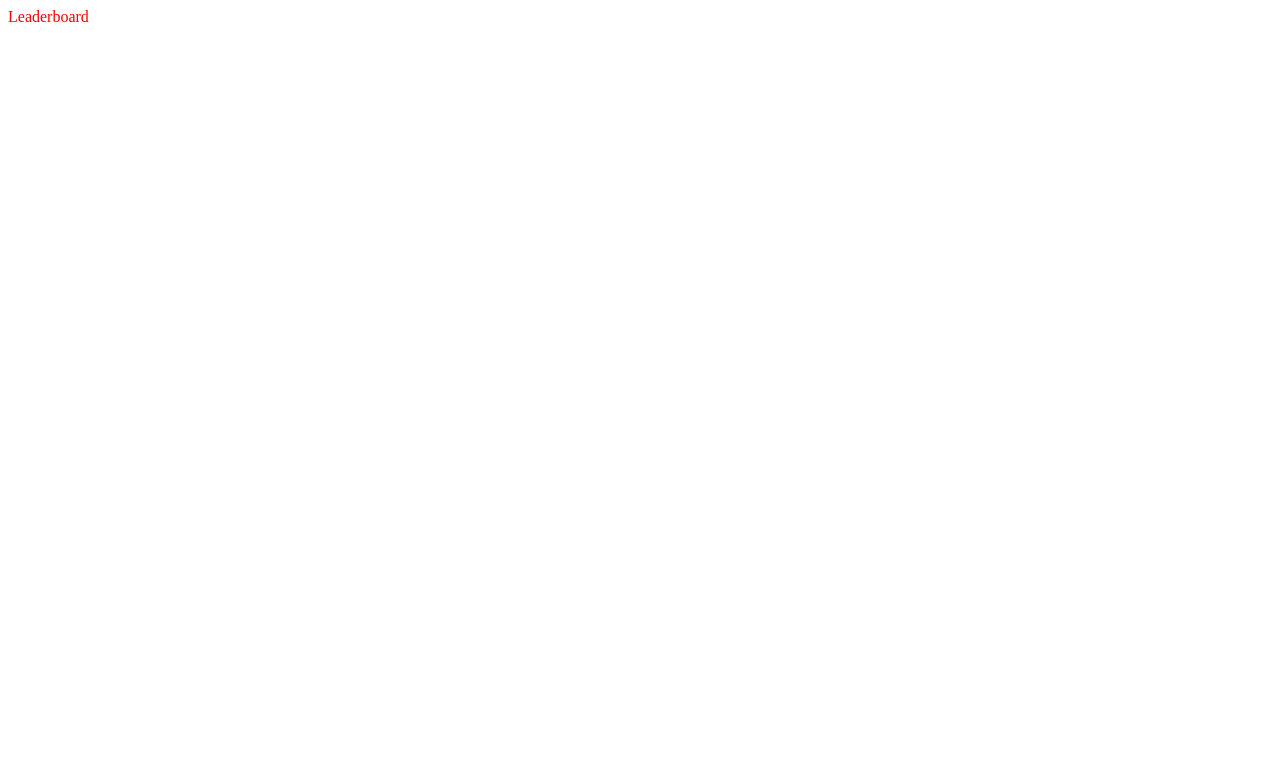
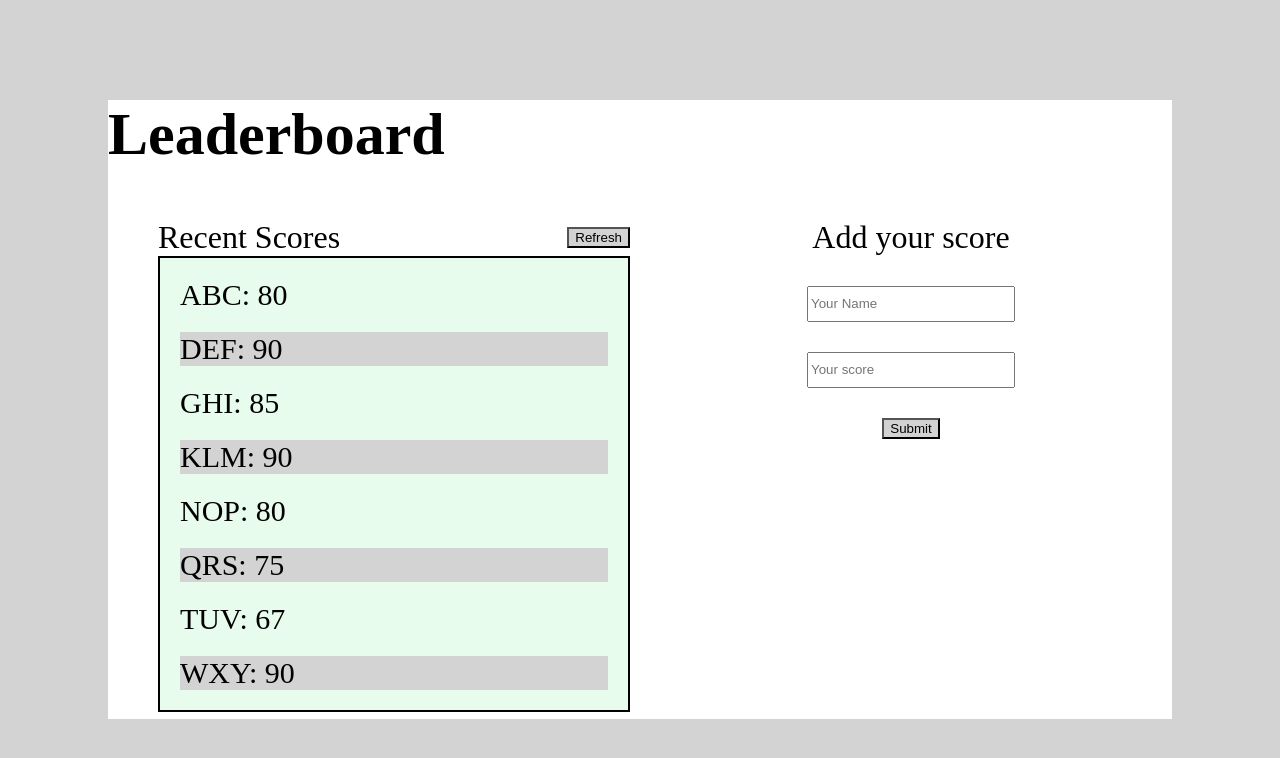
Before and after one commit to PRATAP-KUMAR/leaderboard, a website built with webpack: page dist/index.html in a window 1280 px wide. Built offline with nearby package versions, Linux system fonts and the light colour scheme.

Commit message:
CREATE BASIC PAGE STRUCTURE

```diff
--- a/src/index.js
+++ b/src/index.js
@@ -1,12 +1,93 @@
 import './style.css';
+import data from './modules/data.js';
 
-function component() {
-  const element = document.createElement('div');
+const component = () => {
+  const box = document.createElement('div');
+  box.className = 'box';
 
-  element.innerText = 'Leaderboard';
-  element.className = 'hello';
+  const h2 = document.createElement('h2');
+  h2.innerText = 'Leaderboard';
 
-  return element;
-}
+  box.appendChild(h2);
+
+  const columnbox = document.createElement('div');
+  columnbox.className = 'columnbox';
+
+  box.appendChild(columnbox);
+
+  const column1 = document.createElement('div');
+  column1.className = 'column1';
+
+  columnbox.appendChild(column1);
+
+  const column2 = document.createElement('div');
+  column2.className = 'column2';
+
+  columnbox.appendChild(column2);
+
+  const row = document.createElement('div');
+  row.className = 'row';
+
+  column1.appendChild(row);
+
+  const container = document.createElement('div');
+  container.className = 'container';
+
+  column1.appendChild(container);
+
+  const recentscore = document.createElement('div');
+  recentscore.className = 'recentscore';
+  recentscore.innerText = 'Recent Scores';
+
+  row.appendChild(recentscore);
+
+  const refreshbutton = document.createElement('button');
+  refreshbutton.innerText = 'Refresh';
+  row.appendChild(refreshbutton);
+
+  const addscore = document.createElement('div');
+  addscore.className = 'addscore';
+  addscore.innerText = 'Add your score';
+
+  column2.appendChild(addscore);
+
+  const form1 = document.createElement('form');
+  form1.className = 'form1';
+  form1.setAttribute('method', 'post');
+
+  const FN = document.createElement('input');
+  FN.setAttribute('type', 'text');
+  FN.setAttribute('name', 'Name');
+  FN.setAttribute('placeholder', 'Your Name');
+
+  form1.appendChild(FN);
+
+  const form2 = document.createElement('form');
+  form2.className = 'form2';
+  form2.setAttribute('method', 'post');
+
+  const FS = document.createElement('input');
+  FS.setAttribute('type', 'text');
+  FS.setAttribute('name', 'score');
+  FS.setAttribute('placeholder', 'Your score');
+
+  form2.appendChild(FS);
+
+  const submit = document.createElement('button');
+  submit.innerText = 'Submit';
+
+  column2.appendChild(form1);
+  column2.appendChild(form2);
+  column2.appendChild(submit);
+
+  data.forEach((item) => {
+    const namescore = document.createElement('div');
+    namescore.className = 'namescore';
+    namescore.innerText = `${item.name}: ${item.score}`;
+    container.appendChild(namescore);
+  });
+
+  return box;
+};
 
 document.body.appendChild(component());
--- /dev/null
+++ b/src/modules/data.js
@@ -0,0 +1,36 @@
+const content = [
+  {
+    name: 'ABC',
+    score: 80,
+  },
+  {
+    name: 'DEF',
+    score: 90,
+  },
+  {
+    name: 'GHI',
+    score: 85,
+  },
+  {
+    name: 'KLM',
+    score: 90,
+  },
+  {
+    name: 'NOP',
+    score: 80,
+  },
+  {
+    name: 'QRS',
+    score: 75,
+  },
+  {
+    name: 'TUV',
+    score: 67,
+  },
+  {
+    name: 'WXY',
+    score: 90,
+  },
+];
+
+export default content;
--- a/src/style.css
+++ b/src/style.css
@@ -1,3 +1,84 @@
-.hello {
-  color: red;
+body {
+  background-color: #d3d3d3;
 }
+
+.box {
+  margin: 100px 100px auto 100px;
+  background-color: #fff;
+}
+
+h2 {
+  color: #000;
+  font-size: 60px;
+}
+
+.columnbox {
+  display: flex;
+  gap: 20px;
+}
+
+.column1 {
+  flex: 0.5;
+  height: 500px;
+}
+
+.column2 {
+  display: flex;
+  flex-direction: column;
+  flex: 0.5;
+  height: 500px;
+  gap: 30px;
+}
+
+.row {
+  margin-left: 50px;
+  display: flex;
+  justify-content: space-between;
+  align-items: center;
+}
+
+.row > button {
+  background-color: #d2d2d2;
+}
+
+.recentscore {
+  font-size: 32px;
+}
+
+.addscore {
+  text-align: center;
+  font-size: 32px;
+}
+
+.form1,
+.form2 {
+  margin: 0 auto;
+}
+
+.form1 > input,
+.form2 > input {
+  height: 30px;
+  width: 200px;
+}
+
+.column2 > button {
+  margin: 0 auto;
+  background-color: #d2d2d2;
+}
+
+.container {
+  margin-left: 50px;
+  border: 2px solid black;
+  background-color: #e8fcee;
+}
+
+.namescore {
+  margin: 20px;
+  font-size: 30px;
+}
+
+.namescore:nth-child(even) {
+  padding-right: 0;
+  font-size: 30px;
+  background-color: #d3d3d3;
+}
```
Also changed, not shown: src/index.html (deleted, +0 -14 lines), dist/bundle.js, dist/index.html.
